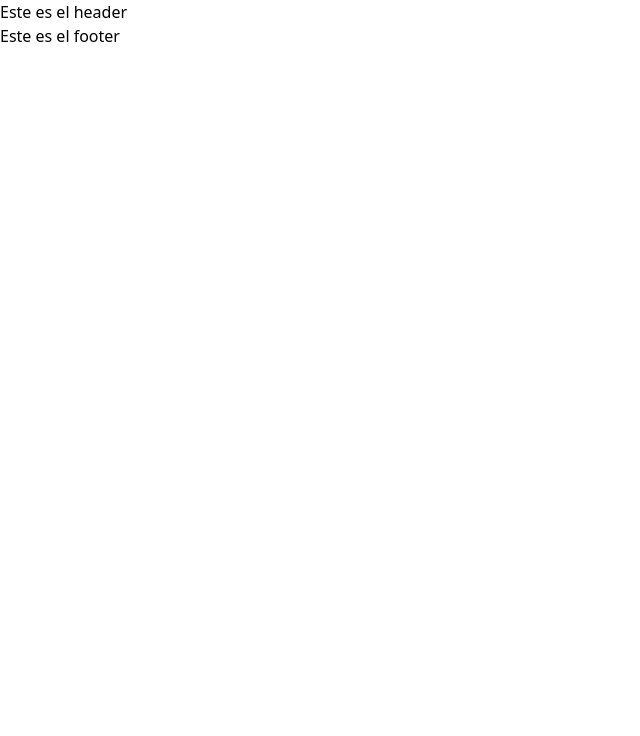
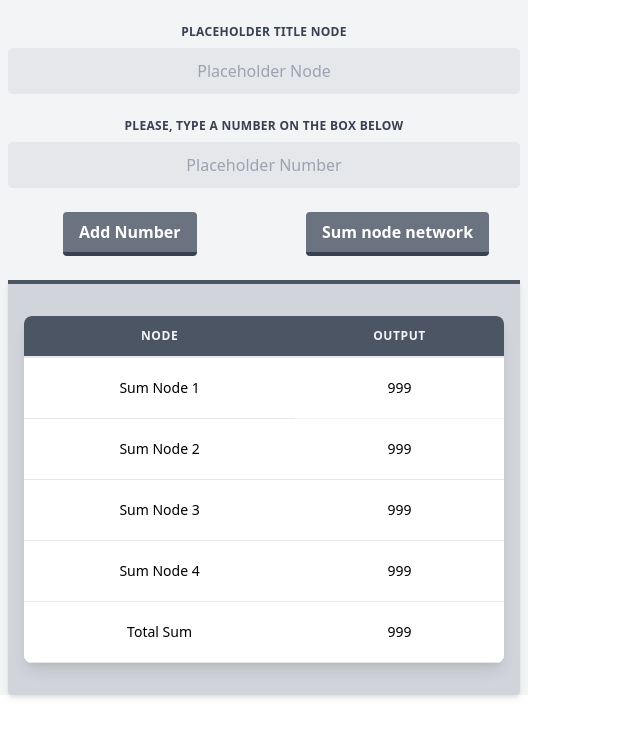
Before and after one commit to NilsonSpaghettiCode/p2p-summation-system, a plain HTML site: page front/index.html in a window 1280 px wide. Shown: the whole page, without its empty margins (0-640 px from the left). Drawn offline with nearby package versions, Linux system fonts and the light colour scheme.

Commit message:
Panel lateral izquierdo añadido

```diff
--- a/front/css/styles.css
+++ b/front/css/styles.css
@@ -0,0 +1,34 @@
+
+
+.hvr-grow {
+    display: inline-block;
+    vertical-align: middle;
+    -webkit-transform: perspective(1px) translateZ(0);
+    transform: perspective(1px) translateZ(0);
+    box-shadow: 0 0 1px rgba(0, 0, 0, 0);
+    -webkit-transition-duration: 0.3s;
+    transition-duration: 0.3s;
+    -webkit-transition-property: transform;
+    transition-property: transform;
+  }
+
+.hvr-grow:hover, .hvr-grow:focus, .hvr-grow:active {
+    -webkit-transform: scale(1.1);
+    transform: scale(1.1);
+}
+
+.hvr-bounce-out {
+    display: inline-block;
+    vertical-align: middle;
+    -webkit-transform: perspective(1px) translateZ(0);
+    transform: perspective(1px) translateZ(0);
+    box-shadow: 0 0 1px rgba(0, 0, 0, 0);
+    -webkit-transition-duration: 0.5s;
+    transition-duration: 0.5s;
+}
+.hvr-bounce-out:hover, .hvr-bounce-out:focus, .hvr-bounce-out:active {
+    -webkit-transform: scale(0.8);
+    transform: scale(0.8);
+    -webkit-transition-timing-function: cubic-bezier(0.47, 2.02, 0.31, -0.36);
+    transition-timing-function: cubic-bezier(0.47, 2.02, 0.31, -0.36);
+}
--- a/front/index.html
+++ b/front/index.html
@@ -1,45 +1,109 @@
 <!DOCTYPE html>
 <html lang="en">
+
 <head>
     <meta charset="UTF-8">
     <meta http-equiv="X-UA-Compatible" content="IE=edge">
     <meta name="viewport" content="width=device-width, initial-scale=1.0">
     <title>SIUUUUUUUUUUUUU</title>
     <link rel="stylesheet" href="https://unpkg.com/tailwindcss@^1.0/dist/tailwind.min.css">
+    <link rel="stylesheet" href="css/styles.css">
 </head>
 
-<body>
+<body class="body">
 
-    <header>
-        <p>Este es el header</p>
-    </header>
-    <div class="md:container md:mx-auto">
+    <div class="px-2">
+        <div class="flex -mx-2">
+            <div class="w-1/1 px-2 bg-gray-100 content-center">
+                <form class="w-full max-w-lg">
+                    <div class="flex flex-wrap -mx-2 mb-6">
+                        <div class="w-full md:w-1/1 px-2 mb-6 md:mb-0 text-center">
+                            <br>
+                            <label class="block uppercase tracking-wide text-gray-700 text-xs font-bold mb-2">
+                                Placeholder title Node
+                            </label>
+                            <input
+                                class="hvr-bounce-out hvr-bounce-out:hover appearance-none block w-full bg-gray-200 text-gray-700 border border-gray-200 rounded py-3 px-4 leading-tight focus:outline-none focus:bg-white focus:border-gray-500 content-center text-center"
+                                type="text" placeholder="Placeholder Node">
+                        </div>
 
-        <div> <!-- Panel lateral izquierdo-->
+                        <div class="w-full md:w-1/1 px-2 mb-6 md:mb-0 text-center">
+                            <br>
+                            <label class="block uppercase tracking-wide text-gray-700 text-xs font-bold mb-2">
+                                Please, type a number on the box below
+                            </label>
+                            <input
+                                class="hvr-bounce-out appearance-none block w-full bg-gray-200 text-gray-700 border border-gray-200 rounded py-3 px-4 leading-tight focus:outline-none focus:bg-white focus:border-gray-500 content-center text-center"
+                                type="text" placeholder="Placeholder Number">
+                        </div>
+                    </div>
 
+                    <div class="flex flex-wrap -mx-3 mb-6">
 
-        </div>
+                        <div class="w-full md:w-1/2 px-2 mb-6 md:mb-0 text-center">
+                            <button
+                                class="hvr-grow bg-gray-500 hover:bg-gray-600 text-white font-bold py-2 px-4 border-b-4 border-gray-700 hover:border-gray-500 rounded">
+                                Add Number
+                            </button>
 
+                        </div>
 
-        <div> <!-- Panel lateral derecho -->
-            <div> <!-- Panel lateral izquierdo (panel superior)-->
+                        <div class="w-full md:w-1/2 px-2 mb-6 md:mb-0 text-center">
+                            <button
+                                class="hvr-grow bg-gray-500 hover:bg-gray-600 text-white font-bold py-2 px-4 border-b-4 border-gray-700 hover:border-gray-500 rounded">
+                                Sum node network
+                            </button>
+
+                        </div>
+
+                    </div>
+
+                    <div class="w-full md:w-1/1 px-2 mb-6 md:mb-0 text-center bg-gray-300 border-t-4 border-gray-600 rounded-b text-teal-900 px-4 py-3 shadow-md">
+                        <div class="block w-full">
+                            <div class="">
+                                <table class="w-full leading-normal w-full flex-row flex-no-wrap sm:bg-white rounded-lg overflow-hidden sm:shadow-lg my-5">
+
+                                    <tr class="sm:table-row rounded-l-lg sm:rounded-none mb-2 sm:mb-0">
+                                        <th class="bg-gray-600 px-5 py-3 border-b-2 border-gray-200 bg-gray-100 text-left text-xs font-semibold text-gray-100 uppercase tracking-wider text-center">Node</th>
+                                        <th class="bg-gray-600 px-5 py-3 border-b-2 border-gray-200 bg-gray-100 text-left text-xs font-semibold text-gray-100 uppercase tracking-wider text-center">Output</th>
+                                    </tr>
+
+                                    <tr class="sm:table-row rounded-l-lg sm:rounded-none mb-2 sm:mb-0">
+                                        <td class="hover:bg-gray-200 px-5 py-5 border-b border-gray-200 bg-white text-sm">Sum Node 1</td>
+                                        <td class="hover:bg-gray-200 px-5 py-5 border-b border-gray-100 bg-white text-sm">999</td>
+                                    </tr>
+                                    <tr class="sm:table-row rounded-l-lg sm:rounded-none mb-2 sm:mb-0">
+                                        <td class="hover:bg-gray-200 px-5 py-5 border-b border-gray-200 bg-white text-sm">Sum Node 2</td>
+                                        <td class="hover:bg-gray-200 px-5 py-5 border-b border-gray-200 bg-white text-sm">999</td>
+                                    </tr>
+                                    <tr class="sm:table-row rounded-l-lg sm:rounded-none mb-2 sm:mb-0">
+                                        <td class="hover:bg-gray-200 px-5 py-5 border-b border-gray-200 bg-white text-sm">Sum Node 3</td>
+                                        <td class="hover:bg-gray-200 px-5 py-5 border-b border-gray-200 bg-white text-sm">999</td>
+                                    </tr>
+                                    <tr class="sm:table-row rounded-l-lg sm:rounded-none mb-2 sm:mb-0">
+                                        <td class="hover:bg-gray-200 px-5 py-5 border-b border-gray-200 bg-white text-sm">Sum Node 4</td>
+                                        <td class="hover:bg-gray-200 px-5 py-5 border-b border-gray-200 bg-white text-sm">999</td>
+                                    </tr>
+                                    <tr class="sm:table-row rounded-l-lg sm:rounded-none mb-2 sm:mb-0">
+                                        <td class="hover:bg-gray-200 px-5 py-5 border-b border-gray-200 bg-white text-sm">Total Sum</td>
+                                        <td class="hover:bg-gray-200 px-5 py-5 border-b border-gray-200 bg-white text-sm">999</td>
+                                    </tr>
+                    </div>
+
+                </form>
 
             </div>
 
-            <div> <!-- Panel lateral izquierdo (panel inferior)-->
+            <div class="w-1/2 px-2">
+
 
             </div>
+
         </div>
+    </div>
 
 
 
+</body>
 
-
-
-
-    </div>
-    <footer>
-        <p>Este es el footer</p>
-    </footer>
-</body>
 </html>
```
